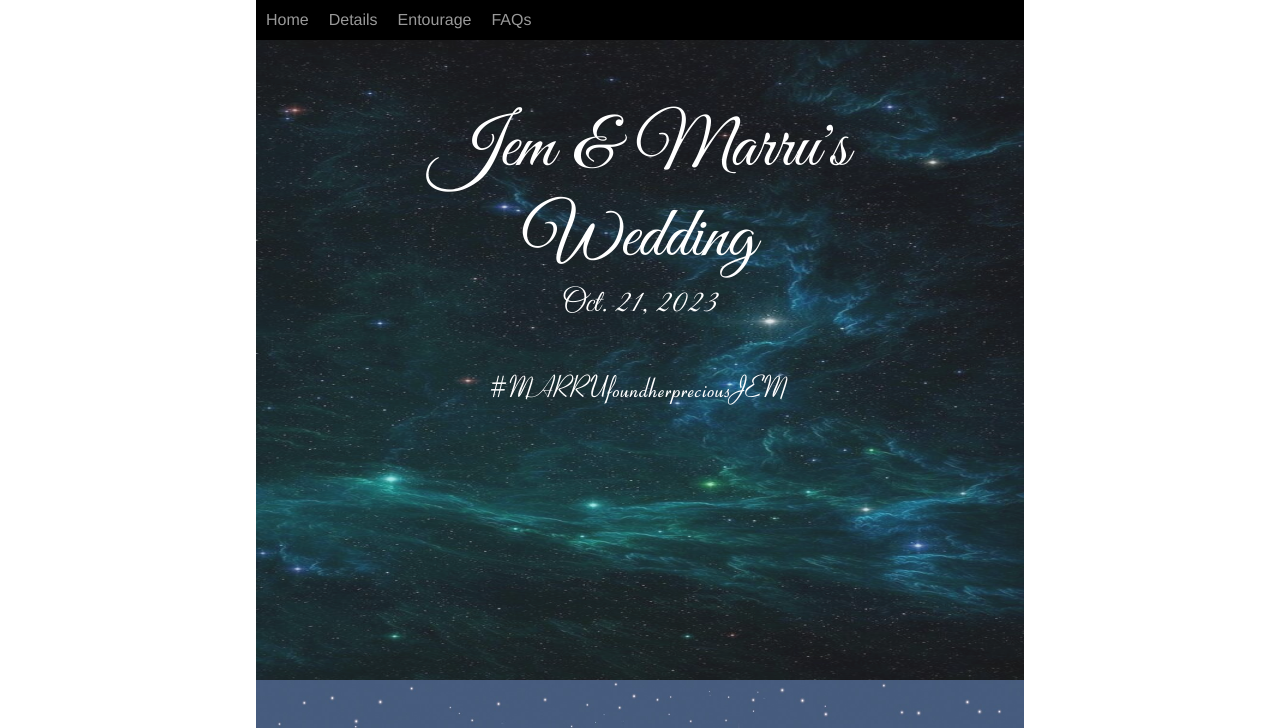
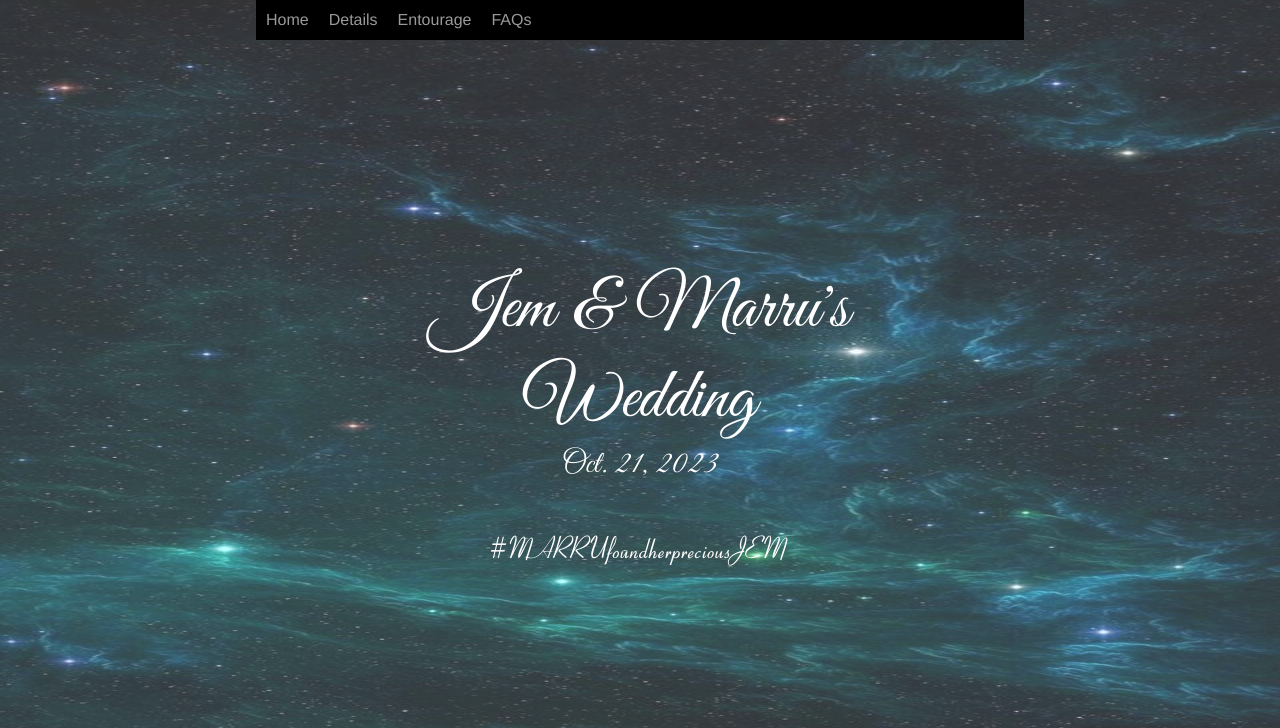
Before and after one commit to anglitj/wedding-invitation, a plain HTML site: page index.html in a window 1280 px wide. Shown: the top 728 px of the page. Drawn offline with nearby package versions, Linux system fonts and the light colour scheme.

Commit message:
center text in front page

```diff
--- a/css/front-page.css
+++ b/css/front-page.css
@@ -1,24 +1,34 @@
 
 
 .front-page{
-    position: relative;
-    height: 80vh;
+    height: 95vh;
     display: flex;
-    flex-direction: column;
+    justify-content: center;
+    align-items: center;
     text-align: center;
-    align-items: center;
-    background-color:rgba(0, 0, 0, 0.5);
-    margin-top: 40px;
-    min-height: 500px;
+    /* background-color:rgba(0, 0, 0, 0.5); */
+    margin-top: 5vh;
+    min-height: 300px;
 }
 
+/* .front-page::before{
+    content: "";
+    background-image: url("/images2/bg4.jpeg" );
+    display: block;
+    /*position: absolute;
+    top: 5vh;
+    right: 0px;
+    bottom: 0px;
+    left: 0px;
+    opacity: 0.9;
+    z-index: -1;
+} */
+
 .front-title{
-    /* font-family: great-vibes-regular;     */
-    /* font-size: 4.5em; */
-    position: absolute;
-    top:10%;
+    font-family: great-vibes-regular;
     font-weight: 400;
     z-index: 1;
+
 }
 
 .front-names{
--- a/css/general.css
+++ b/css/general.css
@@ -42,11 +42,27 @@ img{
     z-index: 0;
 }
 
+@media screen and (min-width: 100px) {
+
+    *{
+     font-size: 12px;
+    }
+
+ }
+
+@media screen and (min-width: 200px) {
+
+    *{
+     font-size: 14px;
+    }
+
+ }
+
 
 @media screen and (min-width: 300px) {
 
     *{
-     font-size: 10px;
+     font-size: 16px;
     }
 
     .faqs-content{
--- a/css/header.css
+++ b/css/header.css
@@ -4,7 +4,7 @@
     left: 0;
     right: 0;
     display: flex;
-    height: 40px;
+    height: 5vh;
     /* margin-left: 8px;  */
     /* margin-right: 8px;  */
     align-items: center;
@@ -28,26 +28,9 @@
     opacity: 1;
 }
 
-@media screen and (min-width: 300px) {
-
-    *{
-     font-size: 10px;
-    }
-
- }
-
-@media screen and (min-width: 400px) {
-
-   *{
-    font-size: 16px;
-   }
-
-}
 
 @media screen and (min-width: 700px) {
-    *{
-        font-size: 16px;
-       }
+
     .header{
         margin-left: 10%;
         margin-right: 10%;
@@ -57,9 +40,7 @@
 
 
 @media screen and (min-width: 1100px) {
-    *{
-        font-size: 16px;
-       }
+
     .header{
         margin-left: 20%;
         margin-right: 20%;
@@ -69,9 +50,7 @@
 
 
 @media screen and (min-width: 1700px) {
-    *{
-        font-size: 16px;
-       }
+
     .header{
         margin-left: 30%;
         margin-right: 30%;
--- a/css/wedding-details.css
+++ b/css/wedding-details.css
@@ -133,7 +133,7 @@ a{
     flex-direction: column;
     text-align: center;
     align-items: center;
-    min-height: 300px;
+    min-height: 400px;
 }
 
 
--- a/index.html
+++ b/index.html
@@ -15,9 +15,7 @@
   </head>
 <body>
   <div class="container">
-
-
-    <div class="header">
+      <div class="header">
       <a href="#front-page">Home</a>
       <!-- <a href="#about-page">About</a> -->
       <a href="#wedding-details">Details</a>
@@ -26,14 +24,14 @@
     </div>
 
     <div id="front-page" class="front-page" >
-      <div class="front-title" data-aos="fade-up">
-        <div class="front-names">Jem & Marru's</div>
-        <div class="front-names">Wedding</div>
-        <div class="front-date">Oct. 21, 2023</div>
-        <div class="hash-tag">#MARRUfoundherpreciousJEM</div>
+      <div class="front-title">
+        <div class="front-names" data-aos="fade-up">Jem & Marru's</div>
+        <div class="front-names" data-aos="fade-up">Wedding</div>
+        <div class="front-date" data-aos="fade-up">Oct. 21, 2023</div>
+        <div class="hash-tag" data-aos="fade-up">#MARRUfoundherpreciousJEM</div>
 
        </div>
-      <img src="images2/bg4.jpeg" alt="">
+      <img class="img-bg" src="images2/bg4.jpeg" alt="">
     </div>
 
     <div id="wedding-details" class="wedding-timeline">
@@ -161,7 +159,7 @@
       <img class="img-bg" src="images2/johanns-resort.jpg"  alt="">
       <div class="wedding-location-title" data-aos="fade-up">Ceremony &amp; Reception </div>
       <div class="wedding-resort" data-aos="fade-up">
-        <a href="https://waze.com/ul/hwdw0jkm0b" target="_blank">
+        <a href="https://www.waze.com/live-map/directions/our-lady-of-the-valley-resort-santo-tomas?to=place.w.79429773.794101124.17498394" target="_blank">
           <div class="wedding-address">Johann's Private Resort</div>
           <div class="wedding-address2">Brgy. San Pedro, Santo Tomas, Batangas <br/>(near Central Bible Baptist Church)</div>
           <div class="wedding-address-note">click here to navigate via waze</div>
```
